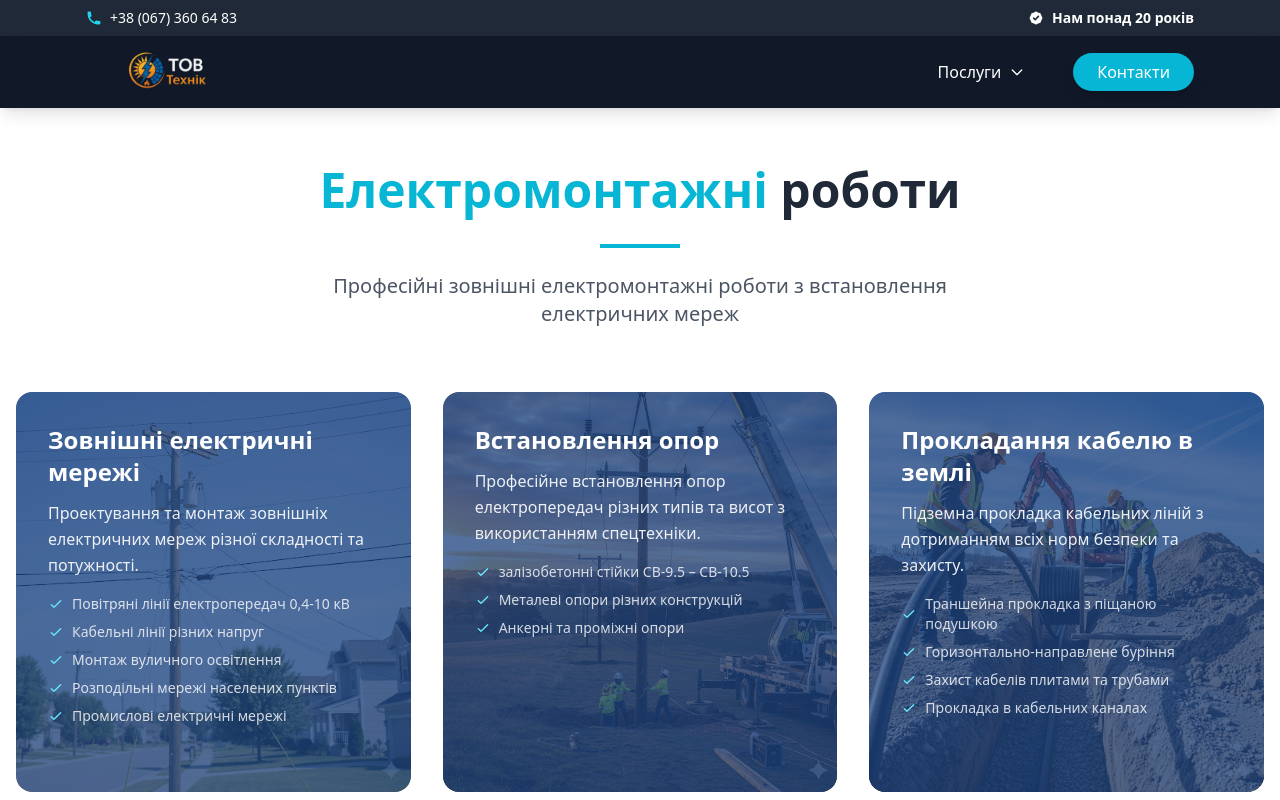
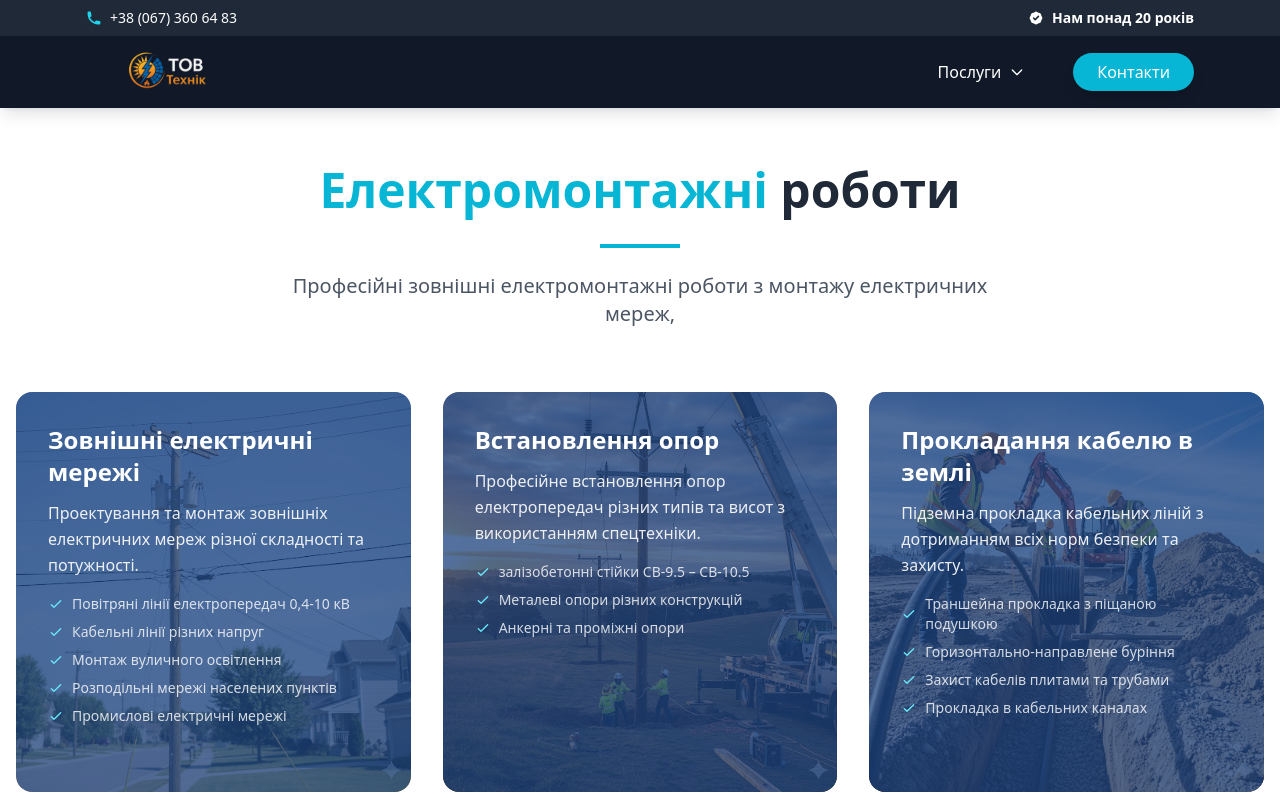
Before and after one commit to Natali993/texnic, a Next.js app: page /elektromontazhni-roboty in a window 1280 px wide. Shown: the top 800 px of the page. Built offline with nearby package versions, Linux system fonts and the light colour scheme.

Commit message:
fix: text

```diff
--- a/src/app/elektromontazhni-roboty/page.tsx
+++ b/src/app/elektromontazhni-roboty/page.tsx
@@ -19,7 +19,7 @@ export default function ElektromontazhniRoboty() {
           </h1>
           <div className="w-16 sm:w-20 h-1 bg-gradient-to-r from-cyan-500 to-teal-500 mx-auto mb-4 sm:mb-6"></div>
           <p className="text-lg sm:text-xl text-gray-600 max-w-3xl mx-auto px-4">
-            Професійні зовнішні електромонтажні роботи з встановлення електричних мереж
+            Професійні зовнішні електромонтажні роботи з монтажу електричних мереж,
           </p>
         </div>
 
```
